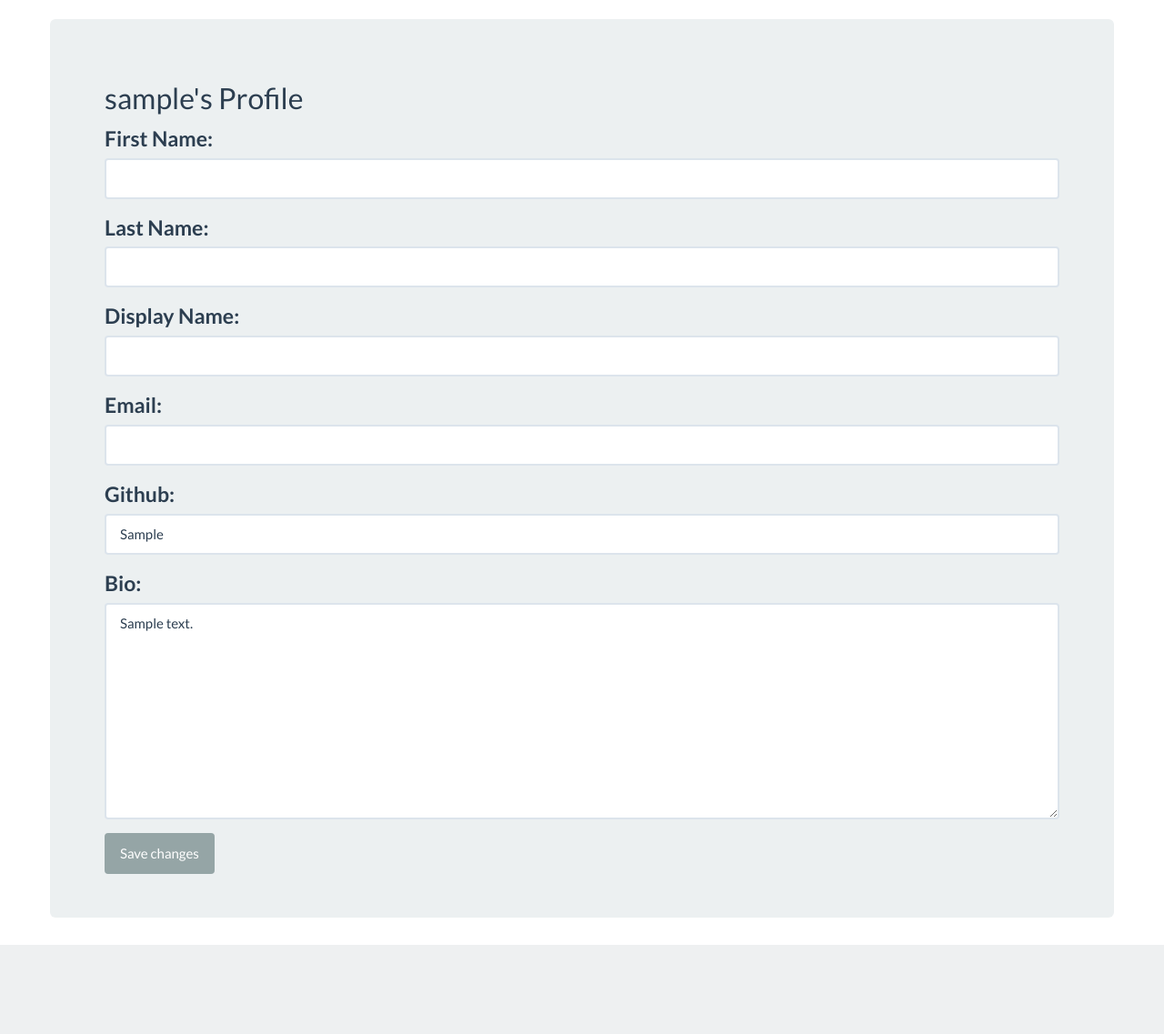
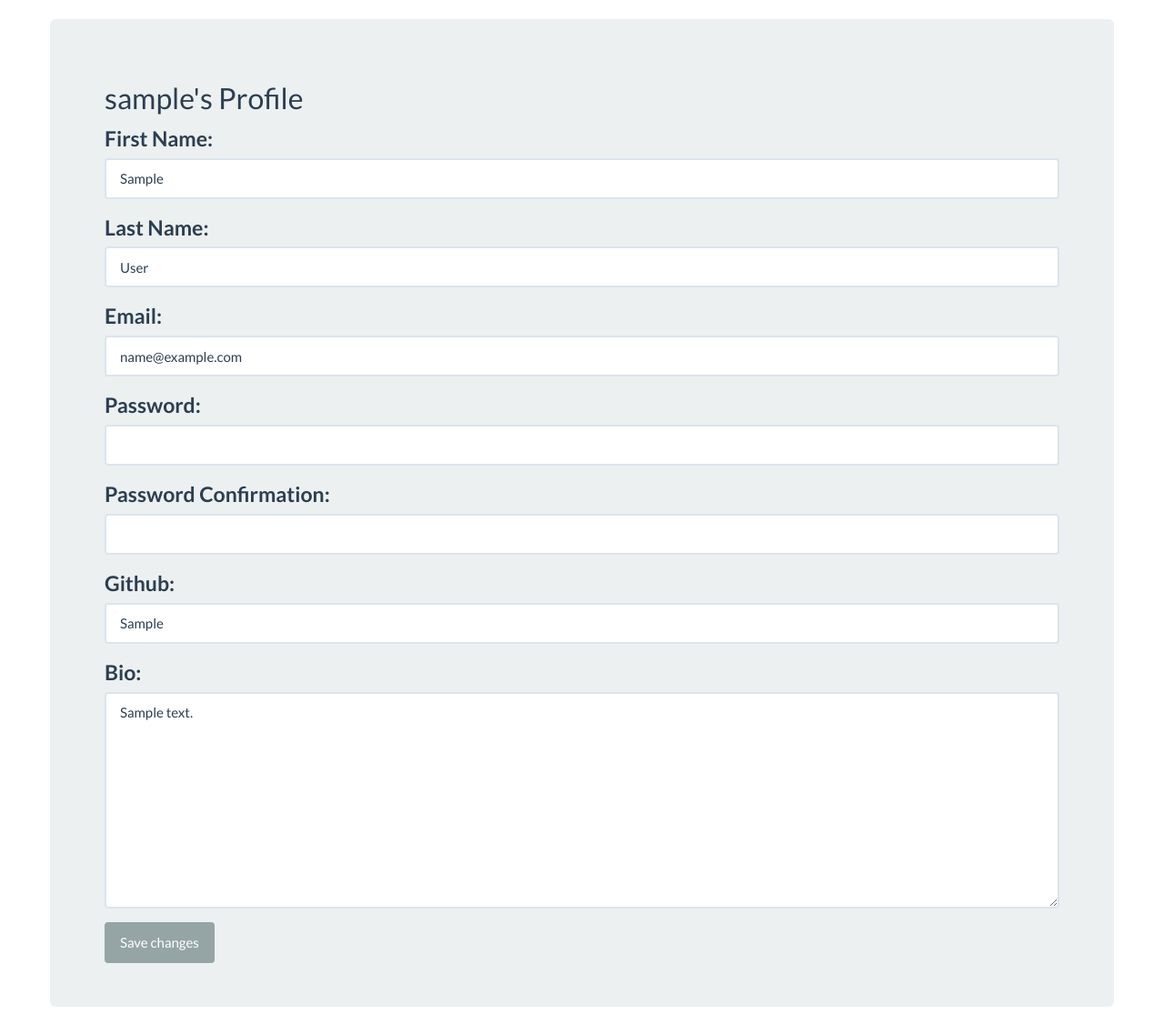
Before and after one commit to CMPUT404W17T06/CMPUT404-project, a Django app: page /profile/ in a window 1280 px wide. Shown: the part 60-1197 px from the top of the page at 91% size. Before the commit the page ends 1099 px from the top, so only its background shows below. Run offline with Django 3.2, Linux system fonts and the light colour scheme; a user stored in the database is signed in; tables that the repository leaves empty hold one stand-in row (values such as "Sample post"); some libraries are stand-ins or nearby versions.

Commit message:
profile now is working, edit is buged, still trying to fix

```diff
--- a/templates/profile.html
+++ b/templates/profile.html
@@ -11,6 +11,7 @@
 
 <form method="post" action="/profile/">
   {% csrf_token %}
+  {{ profile_form2.as_p }}
   {{ profile_form.as_p }}
   <button type="submit" class="btn btn-default">Save changes</button>
 </form>
--- a/website/forms.py
+++ b/website/forms.py
@@ -16,13 +16,13 @@ class UserRegisterForm(forms.ModelForm):
     password2 = forms.CharField(label="Password Confirmation", widget=forms.PasswordInput(attrs={'class': 'form-control'}))
     username = forms.CharField(label="Username", widget=forms.TextInput(attrs={'class': 'form-control'}))
     username.help_text = "Required. 150 characters or fewer. Letters, digits and @/./+/-/_ only."
+    firstName = forms.CharField(label="First Name", widget=forms.TextInput(attrs={'class': 'form-control'}))
+    lastName = forms.CharField(label="Last Name", widget=forms.TextInput(attrs={'class': 'form-control'}))
+    email = forms.EmailField(label="Email", widget=forms.TextInput(attrs={'class': 'form-control'}))
 
     class Meta:
         model = User
-        fields = [
-            'username',
-            'password'
-        ]
+        fields = ['firstName', 'lastName', 'email', 'username','password']
 
     def clean_password2(self):
         password = self.cleaned_data.get("password")
@@ -33,14 +33,28 @@ class UserRegisterForm(forms.ModelForm):
 
 class ProfileForm(forms.ModelForm):
 
-    firstName = forms.CharField(label="First Name", widget=forms.TextInput(attrs={'class': 'form-control'}))
-    lastName = forms.CharField(label="Last Name", widget=forms.TextInput(attrs={'class': 'form-control'}))
-    displayName = forms.CharField(label="Display Name", widget=forms.TextInput(attrs={'class': 'form-control'}))
-    email = forms.EmailField(label="Email", widget=forms.TextInput(attrs={'class': 'form-control'}))
-    github = forms.CharField(label="Github", widget=forms.TextInput(attrs={'class': 'form-control'}))
-    bio = forms.CharField(label="Bio", widget=forms.Textarea(attrs={'class': 'form-control'}))
+    github = forms.CharField(label="Github", widget=forms.TextInput(attrs={'class': 'form-control'}), required = False)
+    bio = forms.CharField(label="Bio", widget=forms.Textarea(attrs={'class': 'form-control'}), required = False)
 
     class Meta:
         model = Author
 
-        fields = ('firstName', 'lastName', 'displayName', 'email', 'github', 'bio')
+        fields = ('github', 'bio')
+
+class ProfileForm2(forms.ModelForm):
+    password = forms.CharField(widget=forms.PasswordInput(attrs={'class': 'form-control'}), required = False)
+    password2 = forms.CharField(label="Password Confirmation", widget=forms.PasswordInput(attrs={'class': 'form-control'}), required = False)
+    first_name = forms.CharField(label="First Name", widget=forms.TextInput(attrs={'class': 'form-control'}), required = False)
+    last_name = forms.CharField(label="Last Name", widget=forms.TextInput(attrs={'class': 'form-control'}), required = False)
+    email = forms.EmailField(label="Email", widget=forms.TextInput(attrs={'class': 'form-control'}), required = False)
+
+    class Meta:
+        model = User
+        fields = ['first_name', 'last_name', 'email','password']
+
+    def clean_password2(self):
+        password = self.cleaned_data.get("password")
+        password2 = self.cleaned_data.get("password2")
+        if password != password2:
+            raise forms.ValidationError("Passwords do not match")
+        return password2
--- a/website/views.py
+++ b/website/views.py
@@ -9,8 +9,8 @@ from django.db import transaction
 
 from dash.models import Author
 from rest.models import RemoteNode
-from .forms import ProfileForm
-from .forms import UserRegisterForm
+from .forms import ProfileForm, UserRegisterForm, ProfileForm2
+
 
 import requests
 import json
@@ -55,6 +55,9 @@ class UserRegisterForm(View):
 			user = User()
 			user.username = form.cleaned_data['username']
 			user.set_password(form.cleaned_data['password'])
+			user.first_name = form.cleaned_data['firstName']
+			user.last_name = form.cleaned_data['lastName']
+			user.email = form.cleaned_data['email']
 			user.is_active = False # Need admin to activate
 			user.save()
 
@@ -68,28 +71,34 @@ class UserRegisterForm(View):
 
 			# URL is the same as the id -- So says the Hindle
 			author.url = author.id
-
+			author.username = form.cleaned_data['username']
 			author.save()
 			return render(request, "register_success.html")
 		return render(request, self.template_name, {'form': form})
 
 
 
-@login_required(login_url="login/")
+@login_required
 @transaction.atomic
 def update_profile(request):
 	if request.method == 'POST':
-		profile_form = ProfileForm(request.POST, instance=request.user.author)
-		if profile_form.is_valid():
-			profile_form.save()
+		user = User()
+		author = Author()
+		profile_form = ProfileForm(request.POST, instance=request.user.author ,prefix= "profile_form")
+		profile_form2 = ProfileForm2(request.POST, instance=request.user, prefix= "profile_form2")
+		if profile_form.is_valid() and profile_form2.is_valid():
+			profile_form.save(commit=False)
+			profile_form2.save()
 			# TODO: send some verification message
 
 			# TODO: should have an else: send some failure message. possibly
 			# not needed.
 	else:
-		profile_form = ProfileForm(instance=request.user.author)
+		profile_form2 = ProfileForm2(instance=request.user,prefix= "profile_form")
+		profile_form = ProfileForm(instance=request.user.author,prefix= "profile_form")
+
 	return render(request, 'profile.html', {
-		'profile_form': profile_form
+		'profile_form2': profile_form2, 'profile_form': profile_form
 	})
 
 
```
